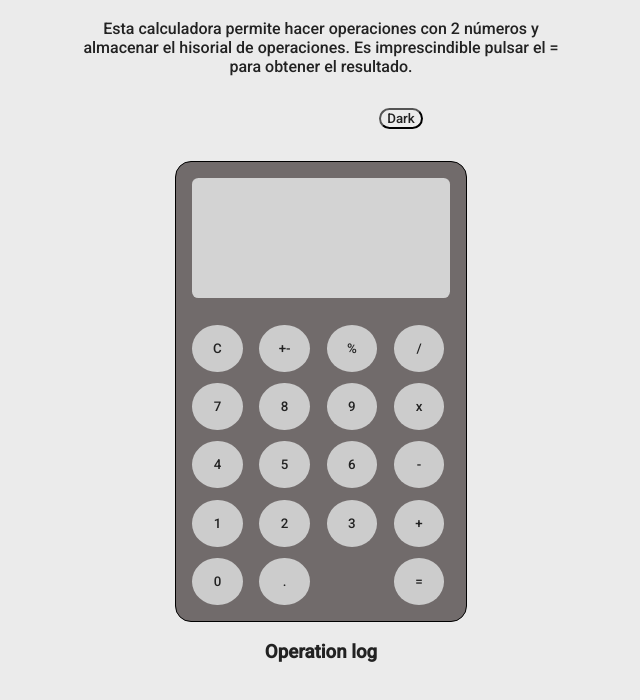
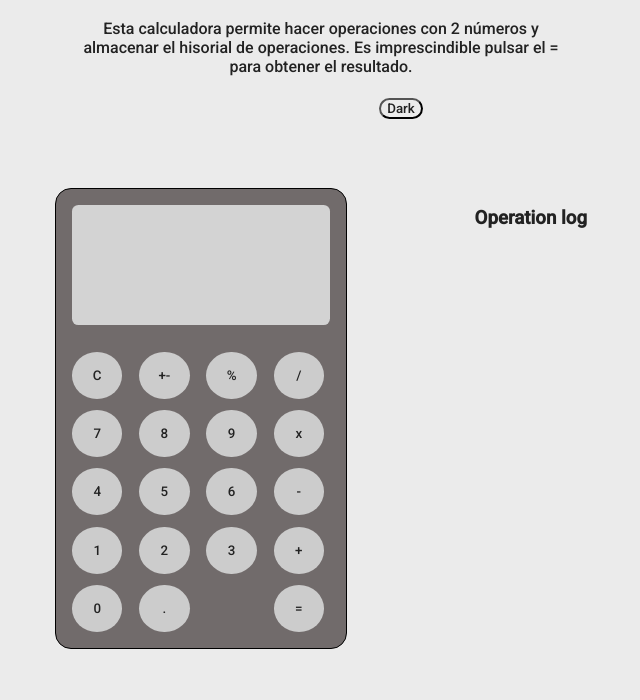
Before and after one commit to icplana/calculadoraAsse, a plain HTML site: page index.html in a window 1280 px wide. Shown: the part 62-762 px from the top of the page, without its empty margins (319-959 px from the left). Drawn offline with Linux system fonts and the light colour scheme.

Commit message:
operation log on right over 600px

```diff
--- a/style.css
+++ b/style.css
@@ -20,6 +20,7 @@
     background-color:var(--primary-color)
 
 }
+
 .dark{
     /* DarkMode */
     --primary-color:#222;
@@ -27,6 +28,7 @@
     --third-color: #444
 
 }
+
 
 h1, h3{
     text-align: center;
@@ -208,3 +210,25 @@ header > p {
 .logList li {
     margin-bottom: 0.5rem;
 }
+
+
+
+
+@media screen and (min-width: 600px) {
+    main{
+        display: flex;
+        justify-content: center;
+        padding-top: 5rem;
+    }
+
+    article {
+        margin-left: 8rem;
+        text-align: center;
+    }
+
+    #lightMode{
+        position: absolute;
+        margin-bottom: 5rem;
+        top: 10rem;
+    }
+}
```
